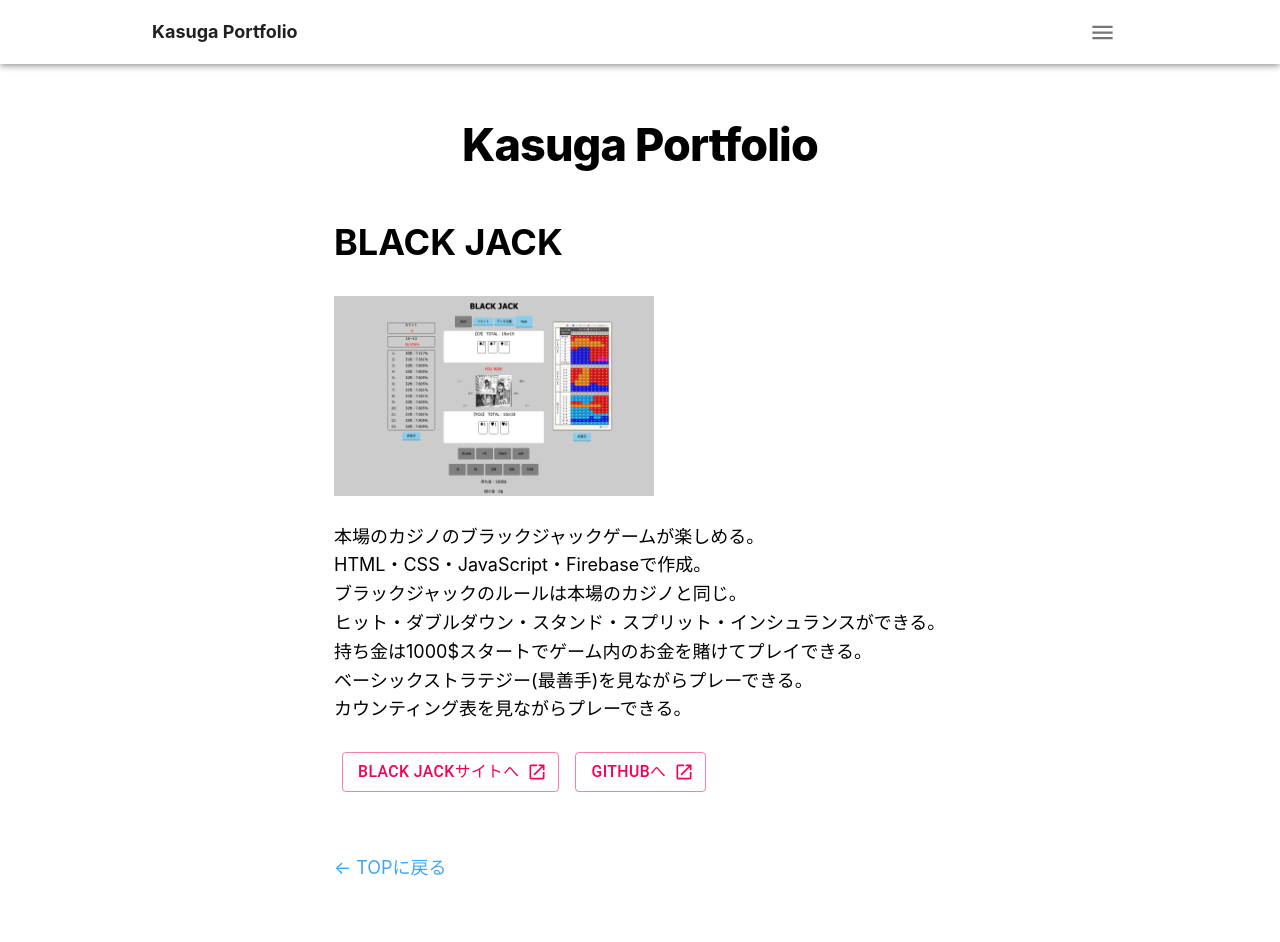
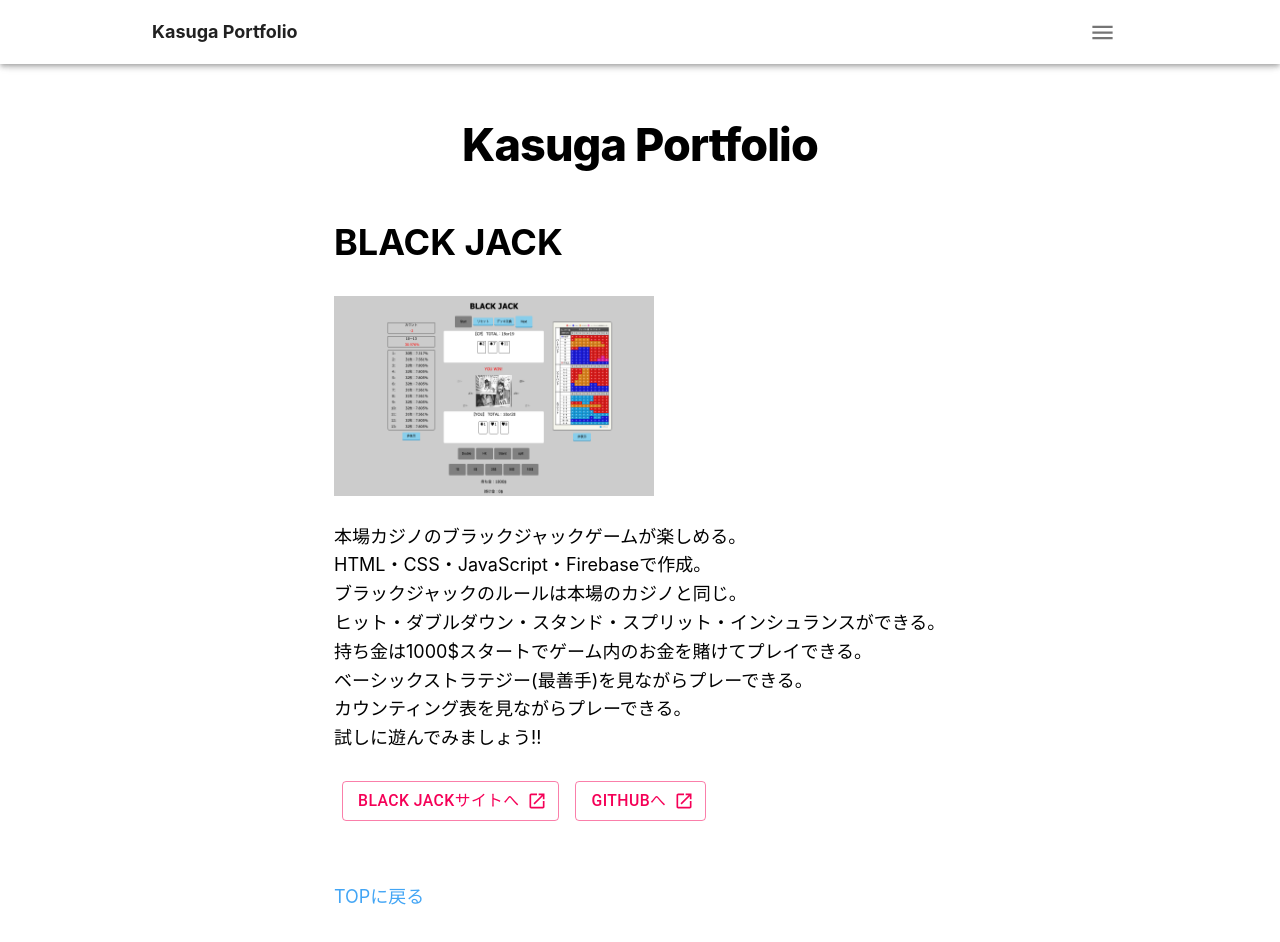
Before and after one commit to kasugatakuya/portfolio_old2, a Next.js app: page /posts/blackjack in a window 1280 px wide. Shown: the top 942 px of the page. Built offline with nearby package versions, Linux system fonts and the light colour scheme.

Commit message:
プラックジャックページ編集

```diff
--- a/components/layout.js
+++ b/components/layout.js
@@ -50,7 +50,7 @@ export default function Layout({ children, home }) {
       {!home && (
         <div className={styles.backToHome}>
           <Link href="/">
-            <a>← TOPに戻る</a>
+            <a>TOPに戻る</a>
           </Link>
         </div>
       )}
--- a/pages/posts/blackjack.js
+++ b/pages/posts/blackjack.js
@@ -30,13 +30,14 @@ export default function FirstPost() {
         height={200}
       />
       <p>
-        本場のカジノのブラックジャックゲームが楽しめる。<br></br>
+        本場カジノのブラックジャックゲームが楽しめる。<br></br>
         HTML・CSS・JavaScript・Firebaseで作成。<br></br>
         ブラックジャックのルールは本場のカジノと同じ。<br></br>
         ヒット・ダブルダウン・スタンド・スプリット・インシュランスができる。<br></br>
         持ち金は1000$スタートでゲーム内のお金を賭けてプレイできる。<br></br>
         ベーシックストラテジー(最善手)を見ながらプレーできる。<br></br>
         カウンティング表を見ながらプレーできる。<br></br>
+        試しに遊んでみましょう!!<br></br>
       </p>
       <div className={classes.flex_box}>
         <div>
```
